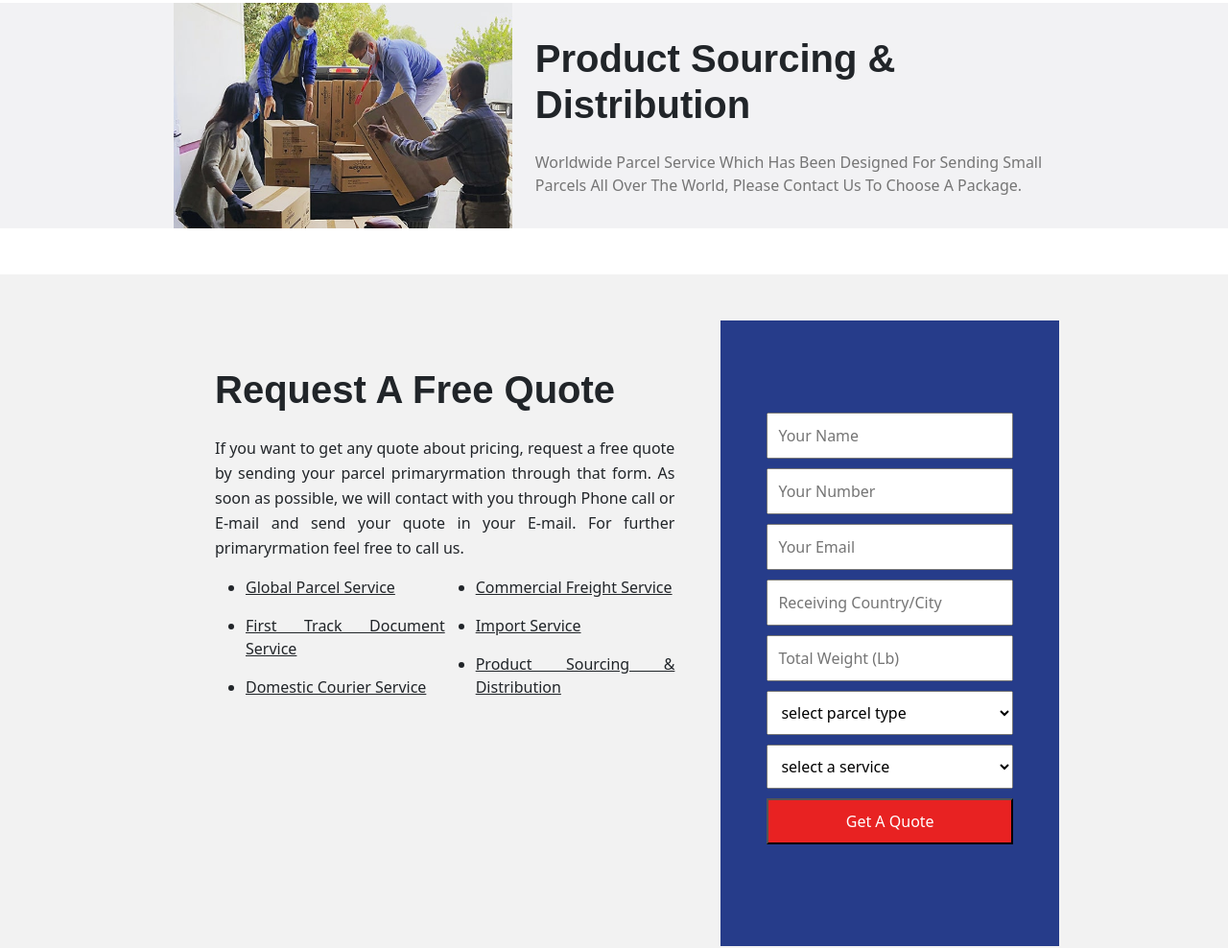
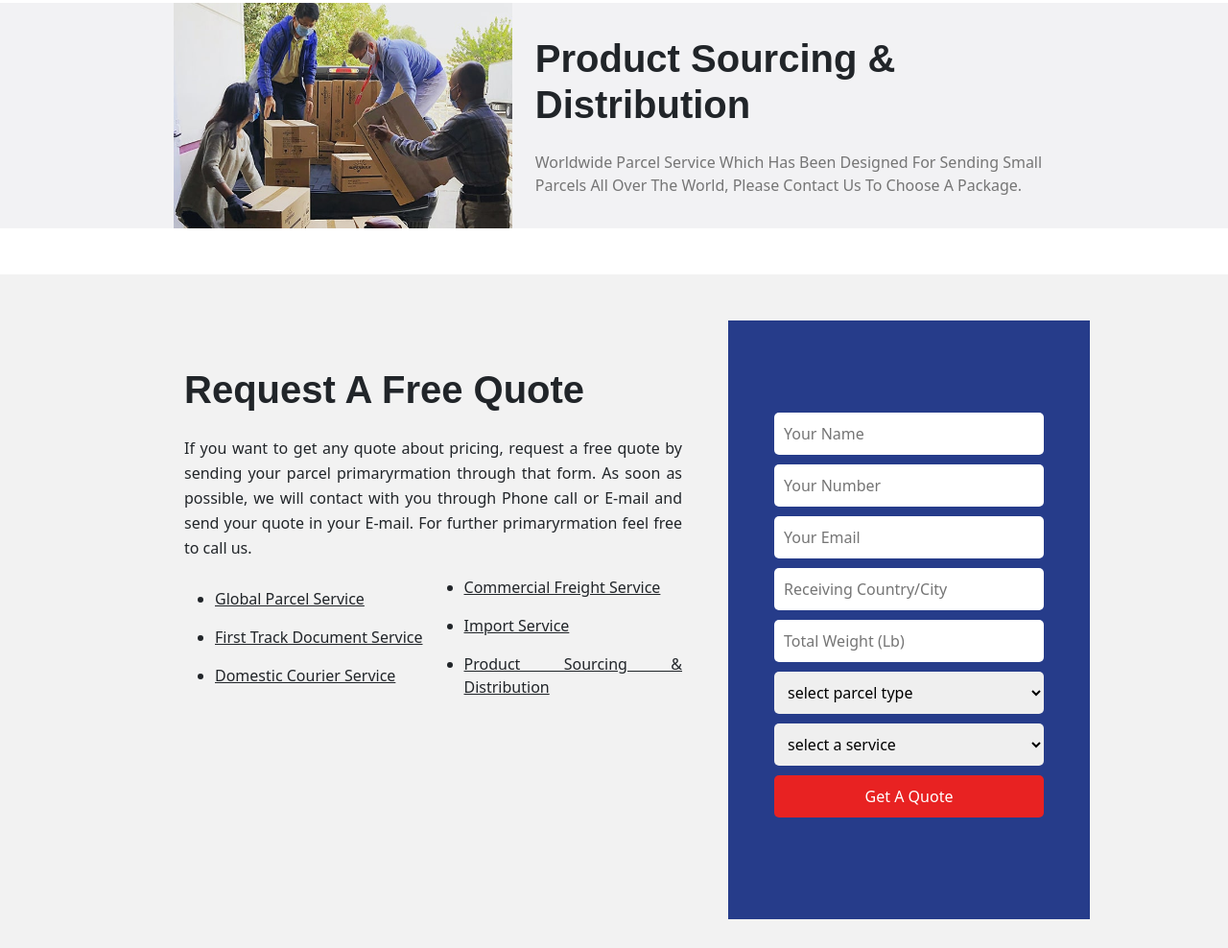
Before and after one commit to sanaf3739/ST-Express.in, a plain HTML site: page services.html in a window 1280 px wide. Shown: the part 1983-2971 px from the top of the page at 96% size. Drawn offline with nearby package versions, Linux system fonts and the light colour scheme.

Commit message:
Update services.css

```diff
--- a/services.css
+++ b/services.css
@@ -176,7 +176,6 @@
 .bg-container {
   background-color: #f2f2f2;
 }
-
 .fcontainer {
   display: flex;
   width: 75%;
@@ -185,7 +184,6 @@
   align-items: normal;
   padding: 3rem 1rem;
 }
-
 .fcol {
   align-items: center;
   justify-content: center;
@@ -193,7 +191,6 @@
   width: 100%;
   padding: 3rem;
 }
-
 .fcol1 {
   text-align: justify;
 }
@@ -203,17 +200,14 @@
   font-weight: 900;
   margin-bottom: 1.5rem;
 }
-
 .quote-para {
   text-transform: none;
   line-height: 26px;
 }
-
 .fcol2 {
   background-color: #263c8a;
   max-width: 38%;
 }
-
 .quote-form {
   padding: 3rem 0;
 }
@@ -221,8 +215,9 @@
 .input-group input {
   width: 100%;
   padding: 10px;
+  border-style: none;
+  border-radius:5px;
 }
-
 .input-group {
   width: 100%;
   margin-bottom: 10px;
@@ -231,6 +226,8 @@
 .input-group select {
   width: 100%;
   padding: 10px;
+  border-style: none;
+  border-radius:5px;
 }
 
 .input-group button {
@@ -238,6 +235,8 @@
   padding: 10px;
   background-color: #e82222;
   color: #fff;
+  border-style: none;
+  border-radius:5px;
 }
 @media screen and (max-width: 600px) {
   .fcontainer {
@@ -246,17 +245,50 @@
     padding-left: 0;
     padding-right: 0;
   }
-  .fcol {
-    max-width: 100%;
-    margin: 0 15px;
+  .fcol{
+    width: 100%;
   }
   .fcol1{
-    padding:15px;
+    padding: 15px;
   }
-  /*.frow1 img {
-    width: 100%;
-    height: auto;
-  }*/
+  .fcol2{
+    max-width: 95%;
+    padding:2rem
+  }
+
+}
+
+@media screen and (min-width: 600px) {
+  .fcontainer{
+    flex-wrap: wrap;
+    width:100%;
+  }
+
+  .fcol{
+    max-width: 90%;
+  }
+}
+
+@media screen and (min-width: 992px) {
+  .fcontainer{
+      flex-wrap: nowrap;
+      max-width: 90%;
+      margin: auto;
+  }
+
+  .fcol2{
+    max-width: 38%;
+  }
+}
+@media screen and (min-width: 1200px) {
+  .fcontainer{
+    flex-wrap: nowrap;
+    max-width: 80%;
+}
+
+.fcol2{
+  max-width: 38%;
+}
 }
 
 /*----Quote end----*/
```
